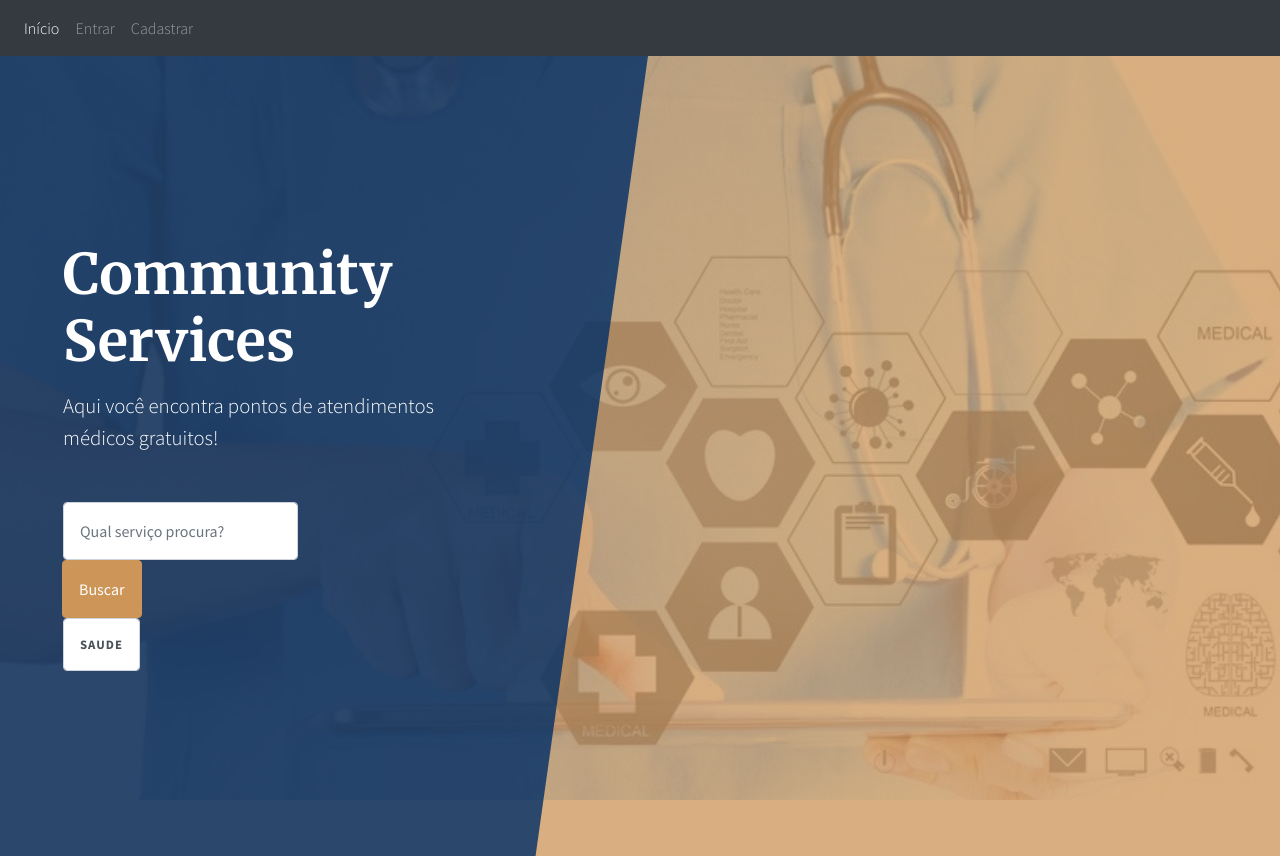
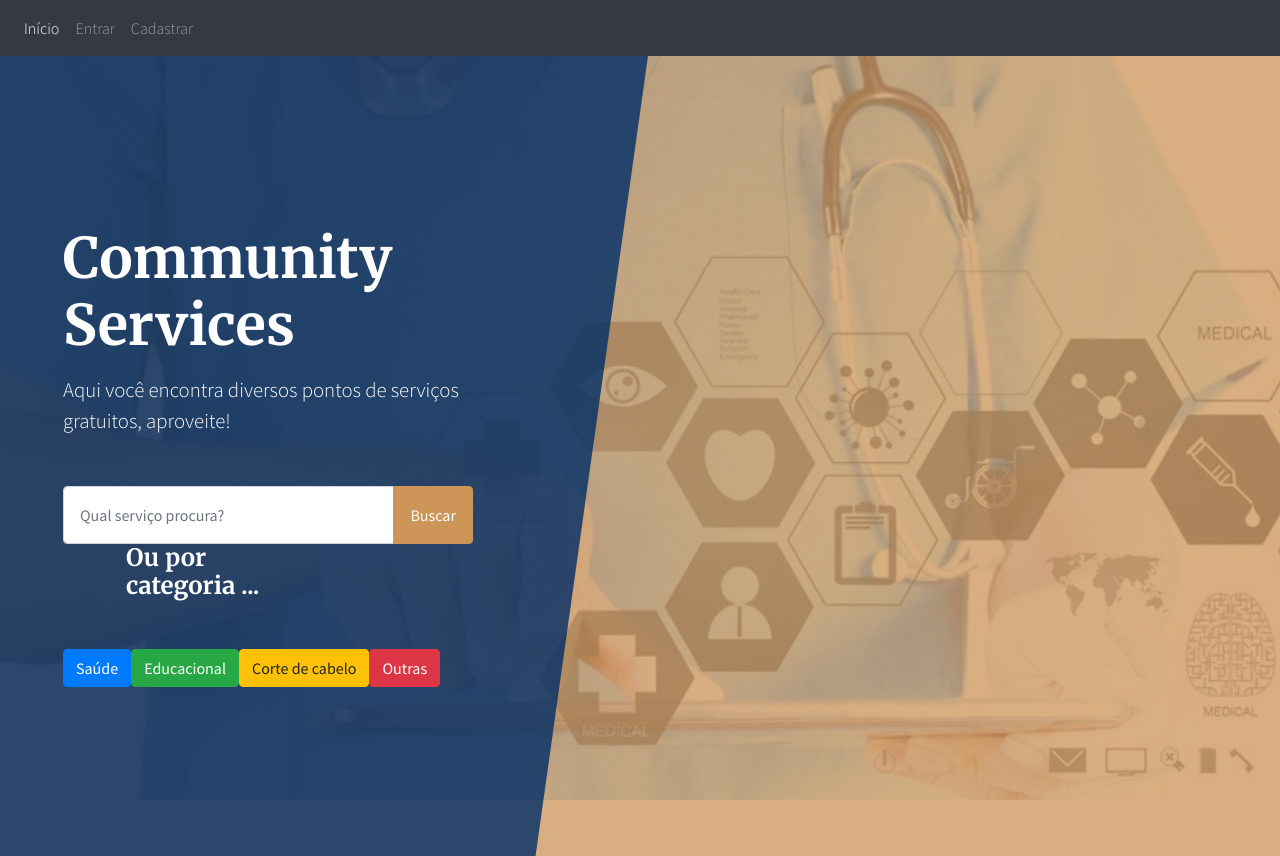
Before and after one commit to SaviorsServices/CommunityService, a Django app: page /divulga/mapa/1/ in a window 1280 px wide. Run offline with Django 3.2, Linux system fonts and the light colour scheme; some libraries are stand-ins or nearby versions.

Commit message:
Apply others category and evolution filters and form
Signed-off-by: Thiago Pereira <thiagoflames@gmail.com>
Co-authored-by: Weyler <weyler180@gmail.com>

```diff
--- a/saviors/urls.py
+++ b/saviors/urls.py
@@ -26,5 +26,8 @@ urlpatterns = [
     path('divulga/', include('divulga.urls')),
     url(r'^$', views.index, name='index'),
     url(r'^list_search/', views.search_service_name, name='search_services'),
-    url(r'^list_search_category/', views.search_service_category, name='search_services'),
+    url(r'^list_search_saude/', views.search_service_saude, name='search_services'),
+    url(r'^list_search_educacional/', views.search_service_educacional, name='search_services'),
+    url(r'^list_search_corte_de_cabelo/', views.search_service_corte, name='search_services'),
+    url(r'^list_search_outra_categoria/', views.search_service_corte, name='search_services'),
 ]
--- a/templates/index.html
+++ b/templates/index.html
@@ -8,24 +8,49 @@
   <div class="container h-100">
     <div class="row h-100">
       <div class="col-12 my-auto">
-        <div class="masthead-content text-white py-5 py-md-0">
+        <div class="masthead-content text-white py-2 py-md-3">
           <h1 class="mb-3">Community Services</h1>
-          <p class="mb-5">Aqui você encontra pontos de atendimentos médicos gratuitos!
+          <p class="mb-5">Aqui você encontra diversos pontos de serviços gratuitos, aproveite!
             <strong></strong></p>
+            <form method='GET' action='/list_search'>
           <div class="input-group input-group-newsletter">
-            <form method='GET' action='/list_search'>
             <input type="text" name="q" class="form-control" placeholder="Qual serviço procura?" value="{{ request.GET.q }}" aria-label="busca" aria-describedby="basic-addon">
             <div class="input-group-append">
               <input type="submit" value="Buscar" class="btn btn-secondary" href="{% url 'list_donation' %}" type="button"/n>
           </div>
+      </div>
+    </form>
+
+
+    <div class="container h-100">
+      <div class="row h-100">
+        <div class="col-12 my-auto">
+      <h4 class="masthead-content text-white py-5 py-md-0 mb-5">Ou por categoria ...</h4>
+        </div>
+      </div>
+    </div>
+
+      <div class="btn-group">
+        <form method='GET' action='/list_search_saude/'>
+          <button type="text" name="SAUDE" class="btn btn-primary" value="saude" aria-label="saude" aria-describedby="basic-addon">Saúde</button>
         </form>
+        <div class="pull-right">
+        <form method='GET' action='/list_search_educacional/'>
+          <button type="text" name="EDUCACIONAL" class="btn btn-success" value="educacional" aria-label="educacional" aria-describedby="basic-addon">Educacional</button>
+        </form>
+        </div>
+        <div class="pull-right">
+          <form method='GET' action='/list_search_corte_de_cabelo/'>
+            <button type="text" name="CORTE DE CABELO" class="btn btn-warning">Corte de cabelo</button>
+          </form>
+        </div>
+        <div class="pull-right">
+          <form method='GET' action='/list_search_outra_categoria/'>
+            <button type="text" name="OUTRA CATEGORIA" class="btn btn-danger">Outras</button>
+          </form>
+        </div>
       </div>
 
-      <div class="input-group input-group-newsletter">
-        <form method='GET' action='/list_search_category/'>
-          <button type="text" name="SAUDE" class="form-control" placeholder="Qual serviço procura?" value="saude" aria-label="saude" aria-describedby="basic-addon">Saude</button>
-        </form>
-      </div>
     </div>
   </div>
 </div>
```
Also changed, not shown: divulga/models.py (+5 -2 lines), saviors/views.py (+21 -7 lines), db.sqlite3, divulga/migrations/0009_auto_20180607_1321.py (added).
